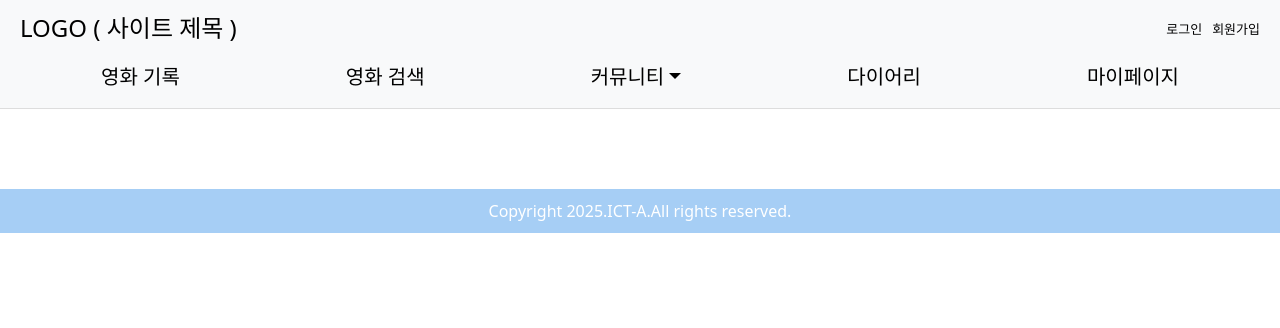
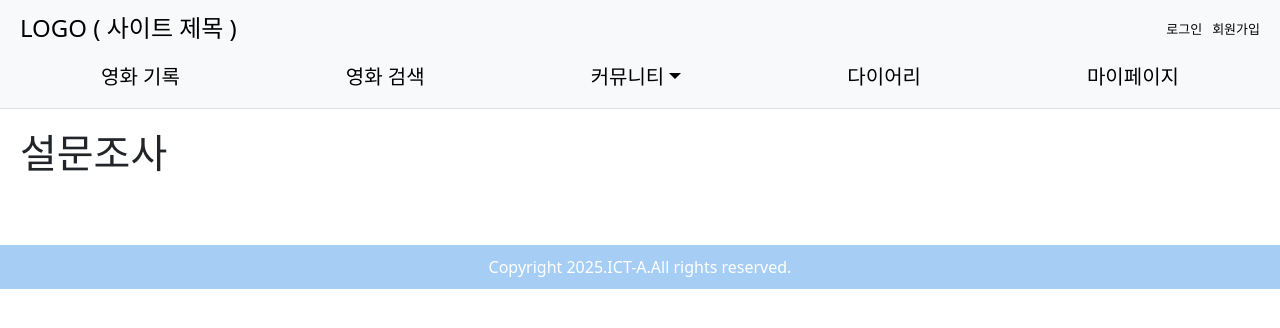
Before and after one commit to ICT-4-A/Frontend, a React (Create React App) app: page /survey in a window 1280 px wide. Shown: the top 328 px of the page. Built offline with nearby package versions, Linux system fonts and the light colour scheme.

Commit message:
라우팅처리하기

```diff
--- /dev/null
+++ b/src/contents/Survey/Survey.tsx
@@ -0,0 +1,11 @@
+import React from 'react'
+
+const Survey: React.FC = () => {
+  return (
+    <div>
+      <h1>설문조사</h1>
+    </div>
+  )
+}
+
+export default Survey
--- a/src/router/AppRoutes.tsx
+++ b/src/router/AppRoutes.tsx
@@ -25,6 +25,7 @@ import ActorSearch from "../contents/Search/ActorSearch";
 import MovieInfo from "../contents/Movie/MovieInfo";
 import MovieSearch from "../contents/Movie/MovieSearch";
 import FindID from "../contents/Login/Find";
+import Survey from "../contents/Survey/Survey";
 
 const AppRoutes: React.FC = () => {
   const routeList = [
@@ -58,6 +59,8 @@ const AppRoutes: React.FC = () => {
     { path: "/login", element: <Login /> },
     { path: "/Find", element: <FindID /> },
     { path: "/signup", element: <SignUp /> },
+
+    { path: "/survey", element: <Survey /> },
   ];
 
   return (
```
